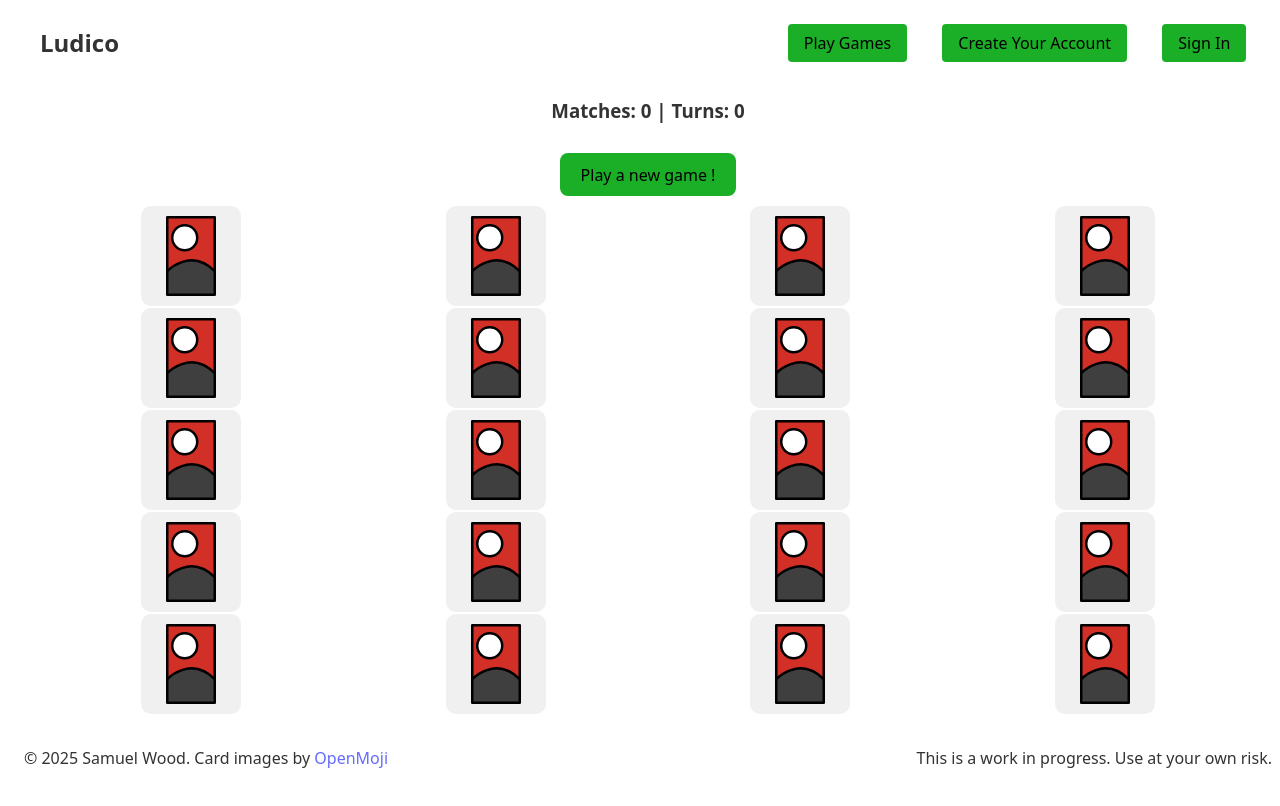
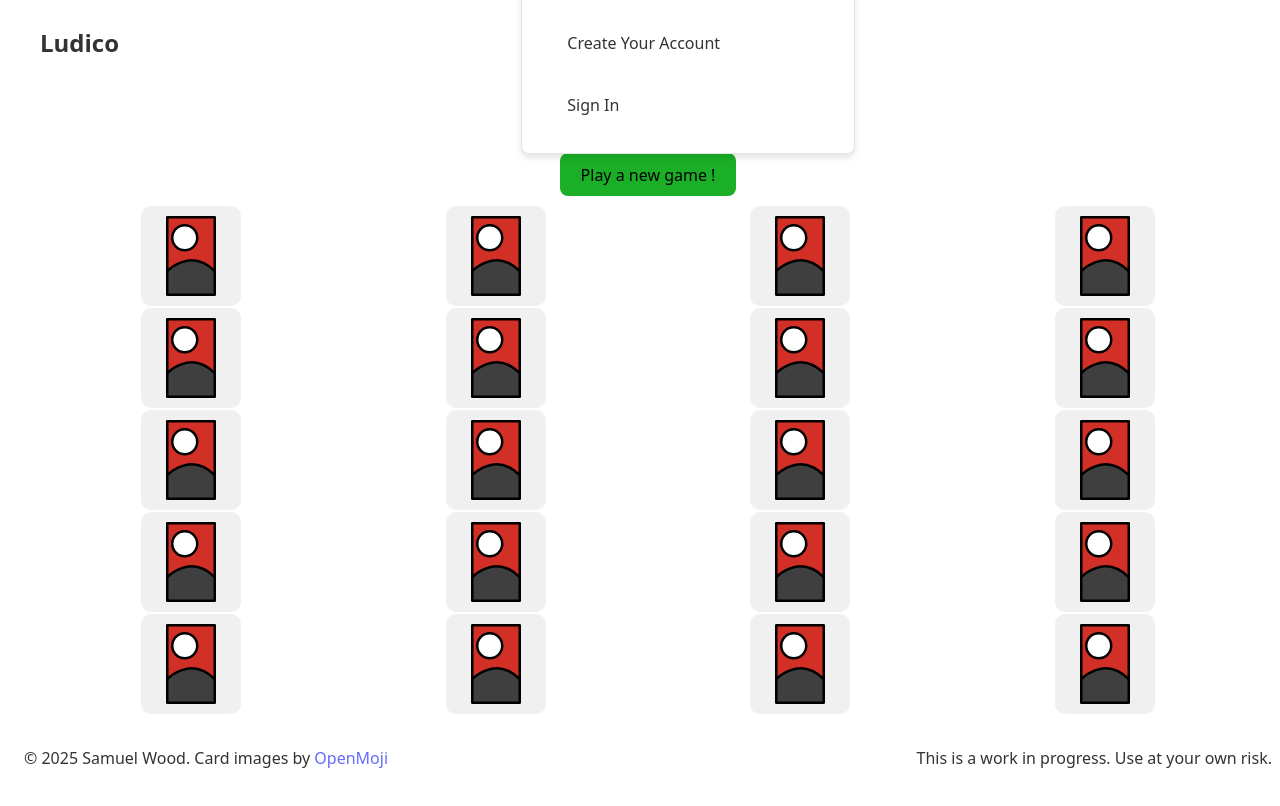
Before and after one commit to StrawberryBeds/games, a React (Vite) app: page /guest/cardSet/0 in a window 1280 px wide. Shown: the top 806 px of the page. Built offline with nearby package versions, Linux system fonts and the light colour scheme; no server answers.

Commit message:
Refines hamburger menu for light/dark mode.

```diff
--- a/src/componentsProfilePage/PlayerStats.css
+++ b/src/componentsProfilePage/PlayerStats.css
@@ -32,7 +32,3 @@
   text-align: left;
   border-bottom: 1px solid #ddd;
 }
-
-.scores-table th {
-  background-color: #f2f2f2;
-}
--- a/src/componentsShared/Header.css
+++ b/src/componentsShared/Header.css
@@ -1,3 +1,4 @@
+/* /src/componentsShared/header.css */
 .header {
   display: flex;
   justify-content: space-between;
@@ -20,23 +21,38 @@
 
 .hamburger {
   display: none;
-  /* background: none; change this */
+  background: none;
   border: none;
-  font-size: 1.5rem;
+  padding: 0.5rem;
+  border-radius: 4px;
   cursor: pointer;
+  color: var(--text-color); /* Match the logo color */
 }
 
-.header-nav {
-  display: flex;
-  gap: 1rem;
-    z-index: 1000;
+.hamburger:hover {
+  background-color: rgba(27, 175, 39, 0.1); /* Subtle green hover */
 }
 
+
+.header-nav {
+  background-color: var(--bg-color); /* Match theme */
+  border: 1px solid rgba(0, 0, 0, 0.1); /* Subtle border */
+  border-radius: 8px; /* Rounded corners */
+  padding: 1rem;
+  box-shadow: 0 4px 6px rgba(0, 0, 0, 0.1); /* Depth */
+  width: 90%; /* Responsive width */
+  max-width: 300px; /* Prevent excessive width */
+  margin: 0 auto; /* Center horizontally */
+  overflow-y: auto; /* Scroll if too long */
+  max-height: 70vh; /* Limit height */
+}
+
+
 .header-nav button {
-  padding: 0.5rem 1rem;
-  border: none;
-  border-radius: 4px;
-  cursor: pointer;
+  background-color: var(--bg-color); /* Match theme */
+  color: var(--text-color); /* Inherit theme text color */
+  width: 100%; /* Full width for mobile */
+  text-align: left; /* Align text */
 }
 
 
@@ -44,6 +60,7 @@
   .hamburger {
     display: block;
   }
+
   .header-nav {
     display: none;
     position: absolute;
--- a/src/componentsShared/Header.jsx
+++ b/src/componentsShared/Header.jsx
@@ -16,12 +16,17 @@ function Header() {
   return (
     <header className="header">
       <div className="header-logo">Ludico</div>
-      <button className="hamburger" onClick={toggleNav}>☰</button>
+      <button className="hamburger" onClick={toggleNav}>
+        <svg width="24" height="24" viewBox="0 0 24 24" fill="currentColor">
+          <path d="M3 18h18v-2H3v2zm0-5h18v-2H3v2zm0-7v2h18V6H3z" />
+        </svg>
+      </button>
+
       <nav className={`header-nav ${isNavOpen ? 'open' : ''}`}>
-         <button onClick={() => { navigate('/games'); closeNav(); }}>Play Games</button>
+        <button onClick={() => { navigate('/games'); closeNav(); }}>Play Games</button>
 
         {currentUser ? (
-           <>
+          <>
             <button onClick={() => { navigate('/profile'); closeNav(); }}>Profile</button>
             <button onClick={() => { navigate('/player'); closeNav(); }}>Change Player</button>
             <SignOutButton onClick={closeNav} />
--- a/src/componentsShared/PlayerTile.css
+++ b/src/componentsShared/PlayerTile.css
@@ -40,7 +40,6 @@
 .player-name {
   margin: 0.5rem 0 0;
   font-weight: 500;
-  color: black;
 }
 
 .parent-badge {
@@ -64,7 +63,6 @@
 }
 
 .player-selector h2 {
-  color: black;
   margin-bottom: 1.5rem;
   align-items: center;
 }
```
